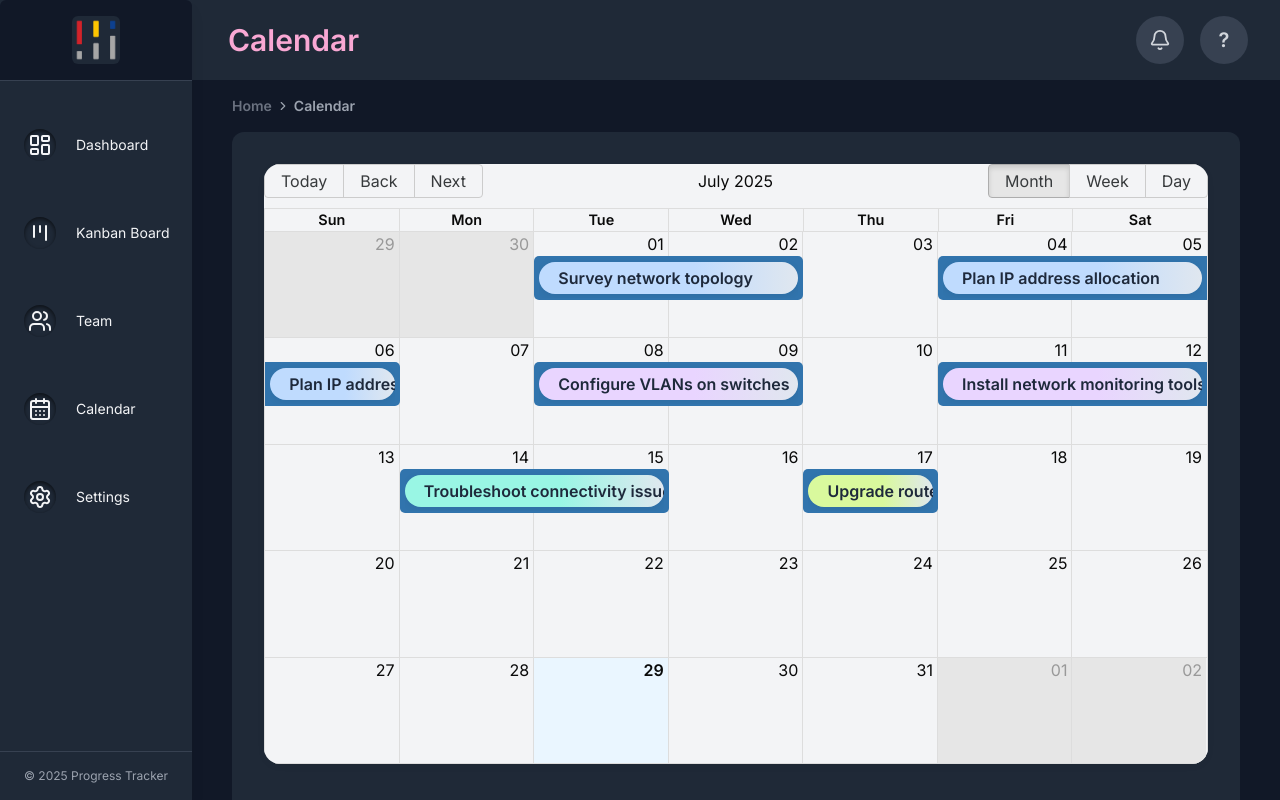
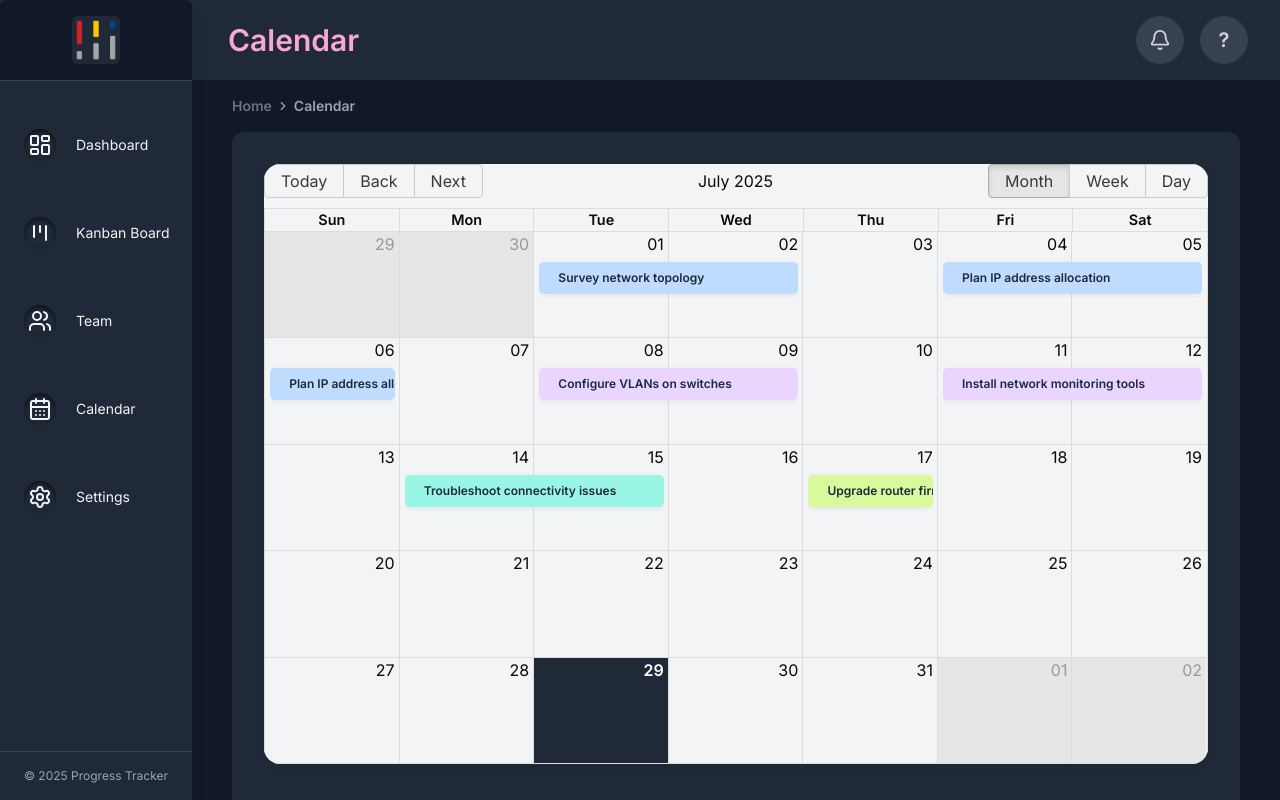
Before and after one commit to definitelynotjin/progress-tracker, a Next.js app in the folder frontend/: page /calendar in a window 1280 px wide. Shown: the top 800 px of the page. Built offline with nearby package versions, Linux system fonts and the light colour scheme; no server answers.

Commit message:
feat: add TypeScript definitions for TimeGrid; update BigCalendar and CustomWeekView imports; refine calendar styles for improved UI

```diff
--- /dev/null
+++ b/frontend/react-big-calendar.d.ts
@@ -0,0 +1,5 @@
+declare module 'react-big-calendar/lib/TimeGrid' {
+    import { ComponentType } from 'react';
+    const TimeGrid: ComponentType<any>;
+    export default TimeGrid;
+}
--- a/frontend/src/app/components/calendar/BigCalendar.tsx
+++ b/frontend/src/app/components/calendar/BigCalendar.tsx
@@ -1,5 +1,5 @@
 import React from 'react';
-import { Calendar, momentLocalizer, Views } from 'react-big-calendar';
+import { Calendar, momentLocalizer } from 'react-big-calendar';
 import moment from 'moment';
 import 'react-big-calendar/lib/css/react-big-calendar.css';
 import Tippy from '@tippyjs/react';
@@ -94,18 +94,18 @@ export default function BigCalendar({ tasks }: CalendarProps) {
                 zIndex={99999}
             >
                 <span
-                    className="px-1 py-0.5 text-xs truncate font-semibold"
+                    className="px-1 py-0.5 text-xs truncate font-bold"
                     style={{
-                        background: `linear-gradient(90deg, ${columnColors[event.column]} 60%, #e0e7ef 100%)`,
+                        background: `${columnColors[event.column]}`,
                         color: '#1e293b',
-                        borderRadius: '999px',
+                        borderRadius: '5px',
                         display: 'block',
                         width: '100%',
                         minHeight: 32,
-                        margin: '4px 0',
+                        margin: '4px auto',
                         padding: '0.5rem 1.2rem',
                         fontWeight: 700,
-                        fontSize: '1rem',
+                        fontSize: '1',
                         boxShadow: '0 2px 8px 0 rgba(0,0,0,0.06)',
                         overflow: 'visible',
                         pointerEvents: 'auto',
@@ -120,7 +120,7 @@ export default function BigCalendar({ tasks }: CalendarProps) {
 
     return (
         <div className="flex flex-row gap-4 rounded-xl overflow-auto bg-gray-800 p-8 min-h-screen">
-            <div className={`flex flex-row gap-4 rounded-xl overflow-auto bg-gray-300 p-8 w-full h-full ${styles.calendarWrapper || ''}`} style={{ flex: 1, minWidth: 0, minHeight: 0 }}>
+            <div className={`flex flex-row gap-4 rounded-xl overflow-auto bg-gray-900 p-8 w-full h-full ${styles.calendarWrapper || ''}`} style={{ flex: 1, minWidth: 0, minHeight: 0 }}>
                 <Calendar
                     localizer={localizer}
                     events={events}
--- a/frontend/src/app/components/calendar/CustomWeekView.tsx
+++ b/frontend/src/app/components/calendar/CustomWeekView.tsx
@@ -1,5 +1,7 @@
 import React, { useMemo } from 'react';
-import { Navigate, TimeGrid, DateLocalizer, NavigateAction } from 'react-big-calendar';
+import { Navigate, DateLocalizer, NavigateAction } from 'react-big-calendar';
+import TimeGrid from 'react-big-calendar/lib/TimeGrid';
+
 
 interface CustomWeekViewProps {
     date: Date;
--- a/frontend/src/app/components/calendar/calendar.module.css
+++ b/frontend/src/app/components/calendar/calendar.module.css
@@ -50,7 +50,7 @@
 }
 
 .rbc-today {
-    background: #dbeafe !important;
+    background: #036af1 !important;
     border-radius: 1.25rem;
     box-shadow: 0 2px 8px 0 rgba(159, 191, 244, 0.08);
 }
@@ -103,7 +103,7 @@
 
 .rbc-toolbar button:active,
 .rbc-toolbar button.rbc-active {
-    background: #60a5fa;
+    background: #f4f5f8;
     color: #fff;
 }
 
@@ -123,6 +123,11 @@
         background-clip: padding-box !important;
     }
 
+    .rbc-allday-cell {
+        display: none !important;
+    }
+
+
     .rbc-row-segment {
         border: none !important;
         box-shadow: none !important;
--- a/frontend/src/app/globals.css
+++ b/frontend/src/app/globals.css
@@ -107,5 +107,17 @@ body {
 .rbc-event {
     border: none !important;
     box-shadow: none !important;
-    background-clip: padding-box !important;
+    background: transparent !important;
 }
+
+/* Today text */
+.rbc-current {
+    color: #ffff !important;
+}
+
+/* Today box*/
+.rbc-today {
+    background: #1f2937 !important;
+    color: #ffff !important;
+    box-shadow: 0 2px 8px 0 rgba(159, 191, 244, 0.08);
+}
```
